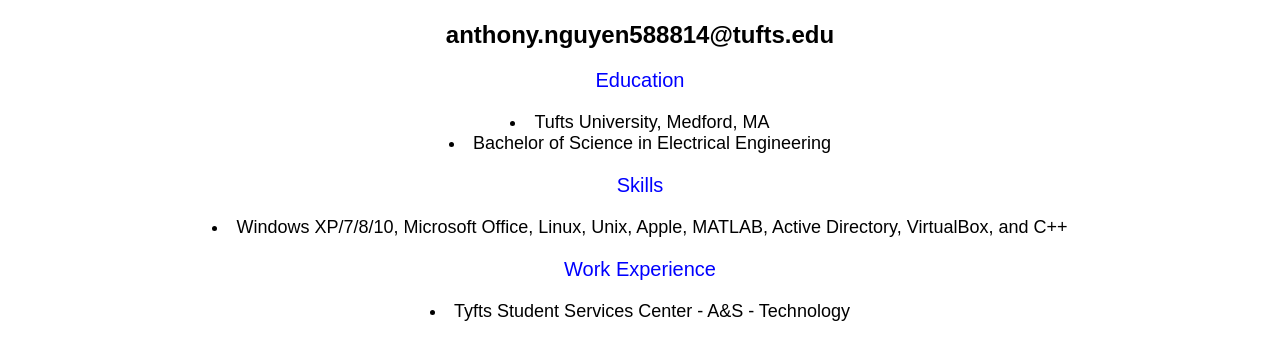
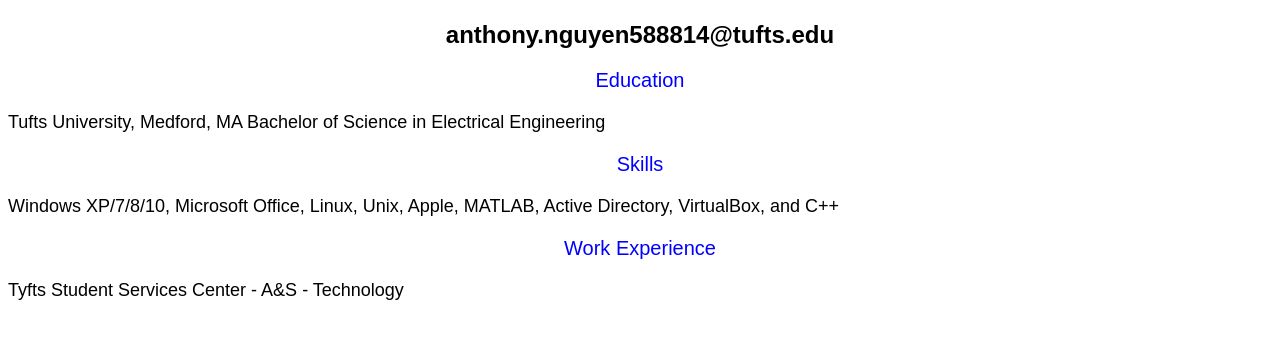
Before and after one commit to Anthonguyen/Anthonguyen.github.io, a plain HTML site: page resume.html in a window 1280 px wide. Shown: the part 69-428 px from the top of the page. Drawn offline with Linux system fonts and the light colour scheme.

Commit message:
testing different labeling in stylesheet

```diff
--- a/resume.html
+++ b/resume.html
@@ -12,15 +12,15 @@
   <h2> anthony.nguyen588814@tufts.edu </h2>
 
   <p> Education </p>
-  <li> Tufts University, Medford, MA </li>
-  <li> Bachelor of Science in Electrical Engineering </li>
+  <l> Tufts University, Medford, MA </l>
+  <l> Bachelor of Science in Electrical Engineering </l>
 
   <p> Skills </p>
-  <li> Windows XP/7/8/10, Microsoft Office, Linux, Unix, Apple, MATLAB, Active Directory, VirtualBox, and C++
-  </li>
+  <l> Windows XP/7/8/10, Microsoft Office, Linux, Unix, Apple, MATLAB, Active Directory, VirtualBox, and C++
+  </l>
 
   <p> Work Experience </p>
-  <li> Tyfts Student Services Center - A&S - Technology </li>
+  <l> Tyfts Student Services Center - A&S - Technology </l>
 
 </body>
 
--- a/style.css
+++ b/style.css
@@ -21,7 +21,7 @@ margin-left:25%;
 margin-right:25%;
 }
 
-li{
+l{
 font-family:Arial;
 text-align:center;
 font-size:18px;
```
